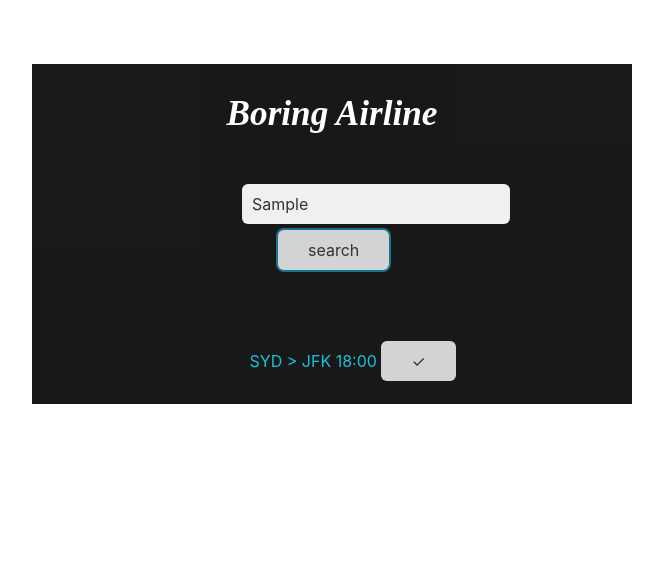
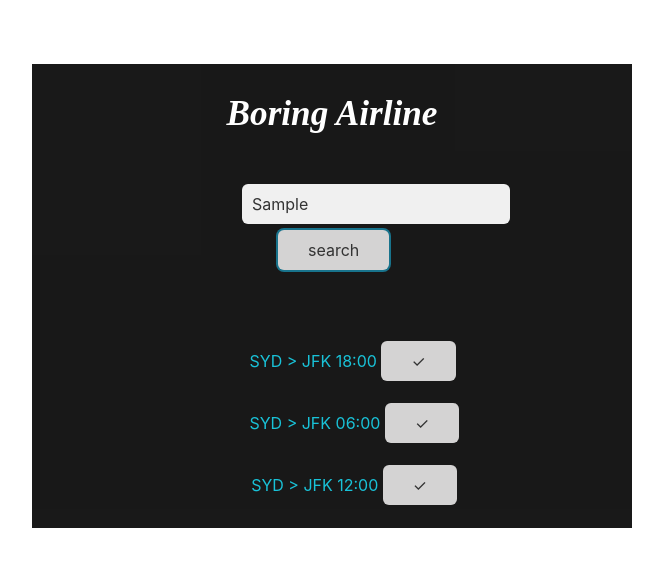
Before and after one commit to Justinmehmed/boring-airlines-client, a React (Create React App) app: page / in a window 1280 px wide. Both pictures are taken after typing "Sample" into the empty fields and a click on the input "search". Shown: the top 566 px of the page, without its empty margins (308-971 px from the left). Built offline with nearby package versions, Linux system fonts and the light colour scheme; no server answers.

Commit message:
Flight data

```diff
--- a/src/components/ListOfFlights.js
+++ b/src/components/ListOfFlights.js
@@ -30,6 +30,14 @@ _handleSubmit(event) {
             <p><strong>1/1/13</strong> SYD > JFK 18:00 <button onClick={this._handleSubmit}>✓</button></p>
           </div>
 
+          <div>
+            <p><strong>3/1/13</strong> SYD > JFK 06:00 <button onClick={this._handleSubmit}>✓</button></p>
+          </div>
+
+          <div>
+            <p><strong>5/1/13</strong> SYD > JFK 12:00 <button onClick={this._handleSubmit}>✓</button></p>
+          </div>
+
         </form>
         {this.state.flightSelected && <Airline /> }
       </div>
```
